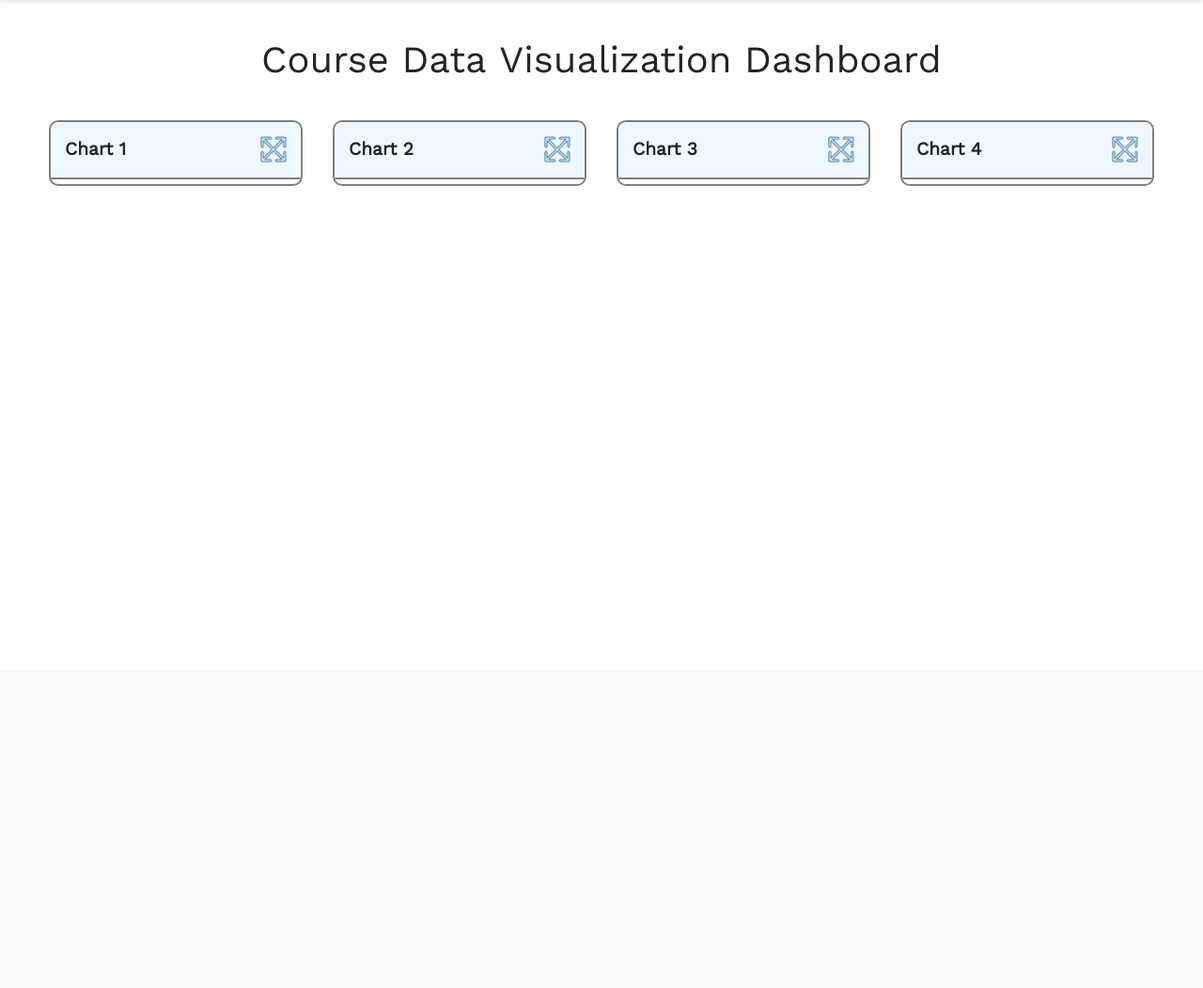
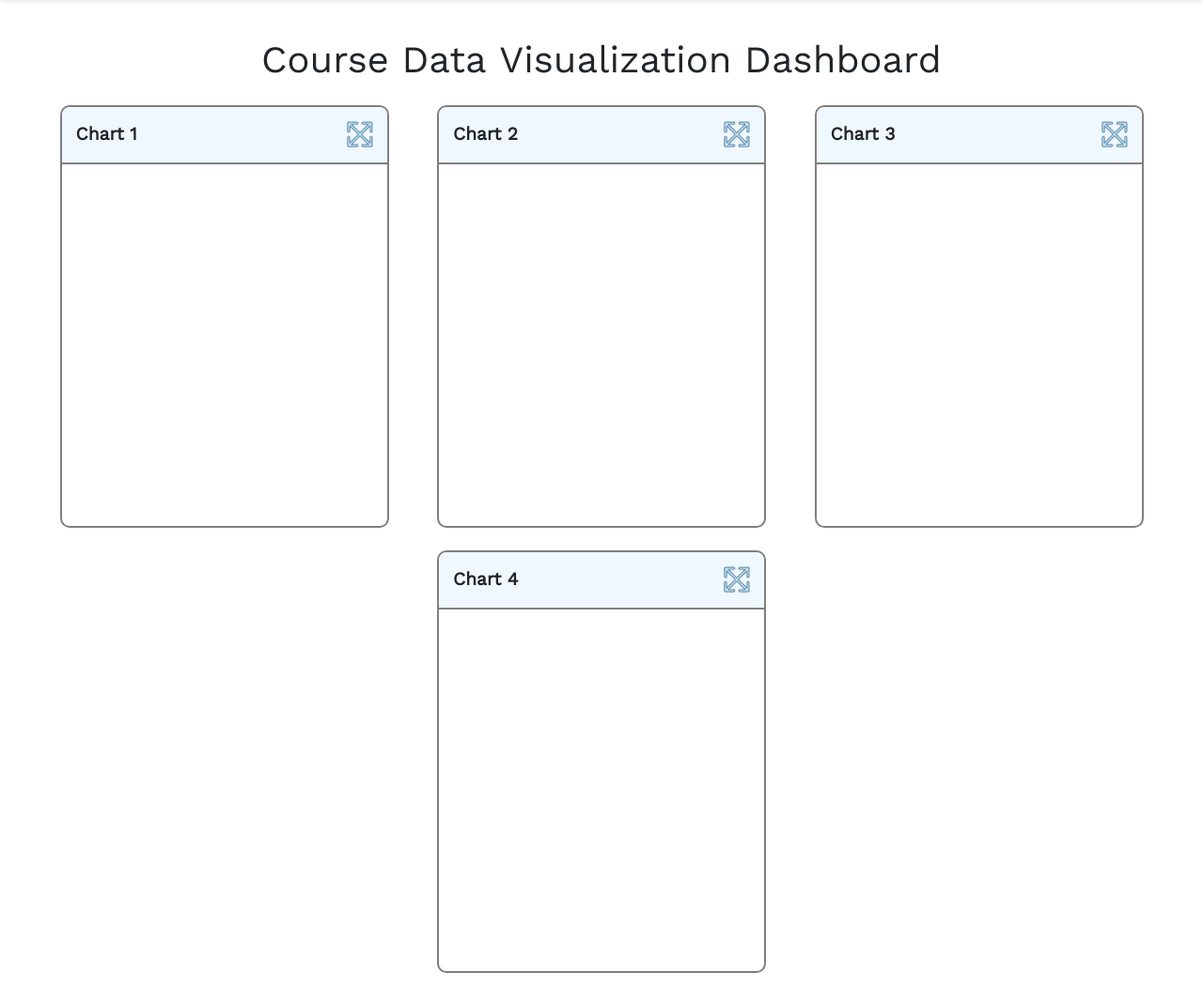
Before and after one commit to thanhhiep0705/Data-Visualizattion-Website-Using-Flask, a Flask app: page /course-visualization in a window 1280 px wide. Shown: the part 86-1138 px from the top of the page at 94% size. Before the commit the page ends 284 px from the top, so only its background shows below. Run offline with Flask 3, Linux system fonts and the light colour scheme; some libraries are stand-ins or nearby versions.

Commit message:
Visualize course data

```diff
--- a/application/routes.py
+++ b/application/routes.py
@@ -1,4 +1,5 @@
 import os
+import re
 from application import app
 from flask import render_template, request
 import pandas as pd
@@ -422,51 +423,121 @@ def jobSearch():
 
 @app.route('/course-visualization')
 def courseVisualization():
+    current_dir = os.path.dirname(os.path.abspath(__file__))
+
+    # Construct the file path for the CSV file
+    csv_path = os.path.join(current_dir, 'static', 'Course.csv')
+    df = pd.read_csv(csv_path, encoding='latin1')
     # Graph One
-    df = px.data.medals_wide()
-    fig1 = px.bar(df, x="nation", y=["gold", "silver", "bronze"])
+
+    fig1, fig1_dialog = graph1(df)
     graph1JSON = json.dumps(fig1, cls=plotly.utils.PlotlyJSONEncoder)
+    graph1_dialogJSON = json.dumps(fig1_dialog, cls=plotly.utils.PlotlyJSONEncoder)
 
     # Graph two
-    df = px.data.iris()
-    fig2 = px.scatter_3d(df, x='sepal_length', y='sepal_width', z='petal_width',
-              color='species')
+    fig2, fig2_dialog = graph2(df)
     graph2JSON = json.dumps(fig2, cls=plotly.utils.PlotlyJSONEncoder)
+    graph2_dialogJSON = json.dumps(fig2_dialog, cls=plotly.utils.PlotlyJSONEncoder)
 
     # Graph three
-    df = px.data.gapminder().query("continent=='Oceania'")
-    fig3 = px.line(df, x="year", y="lifeExp", color='country')
+    fig3, fig3_dialog = graph3(df)
     graph3JSON = json.dumps(fig3, cls=plotly.utils.PlotlyJSONEncoder)
+    graph3_dialogJSON = json.dumps(fig3_dialog, cls=plotly.utils.PlotlyJSONEncoder)
 
-    #Graph four
-    data_canada = px.data.gapminder().query("country == 'Canada'")
-    fig4 = px.bar(data_canada, x='year', y='pop')
+    fig4, fig4_dialog = graph4(df)
     graph4JSON = json.dumps(fig4, cls=plotly.utils.PlotlyJSONEncoder)
+    graph4_dialogJSON = json.dumps(fig4_dialog, cls=plotly.utils.PlotlyJSONEncoder)
 
-    graphsList = [
+    graphsData = [
         {
             'name':'Chart 1',
             'chartId':'chart1',
-            'dialogId': 'dialog-chart1'
+            'dialogId': 'dialog-chart1',
+            'graphData': graph1JSON,
+            'graphDialogData': graph1_dialogJSON
         },
         {
             'name':'Chart 2',
             'chartId':'chart2',
-            'dialogId': 'dialog-chart2'
+            'dialogId': 'dialog-chart2',
+            'graphData': graph2JSON,
+            'graphDialogData': graph2_dialogJSON
         },
         {
             'name':'Chart 3',
             'chartId':'chart3',
-            'dialogId': 'dialog-chart3'
+            'dialogId': 'dialog-chart3',
+            'graphData': graph3JSON,
+            'graphDialogData': graph3_dialogJSON
         },
-        {
+                {
             'name':'Chart 4',
             'chartId':'chart4',
-            'dialogId': 'dialog-chart4'
-        },
+            'dialogId': 'dialog-chart4',
+            'graphData': graph4JSON,
+            'graphDialogData': graph4_dialogJSON
+        }
     ]
+    return render_template('course-visualization.html', graphsData=graphsData)
 
-    return render_template('course-visualization.html', graph1JSON=graph1JSON,  graph2JSON=graph2JSON, graph3JSON=graph3JSON, graph4JSON=graph4JSON, graphsList = graphsList)
+def convert_to_hours(time):
+    match = re.match(r'(\d+(?:\.\d+)?)', str(time))
+    if match:
+        return float(match.group(1))
+    return None
+
+def convert_to_fee(fee):
+    if isinstance(fee, str):
+        match = re.search(r'\d+\.\d+|\d+', fee)
+        if match:
+            return float(match.group())
+    return 0
+
+def graph1(df):
+    new_df = df.loc[:, ['Enroll', 'Subject']]
+    new_df['Enroll'] = new_df['Enroll'].apply(convert_to_hours)
+    df_subject_enroll = new_df.groupby('Subject')['Enroll'].sum().reset_index()
+    df_subject_enroll.columns = ['Subject', 'Total Enroll']
+    fig = px.pie(df_subject_enroll, names="Subject", values="Total Enroll", height= 400, width= 340)
+    fig.update_layout(height= 420, width= 420, showlegend=False, margin=dict(t=35, l=0))
+    fig.update_traces(textposition='inside', textinfo='percent')
+    fig_dialog = px.pie(df_subject_enroll, names="Subject", values="Total Enroll")
+    fig_dialog.update_layout(height= 1100, width= 1100, legend=dict(orientation = "h", yanchor="bottom",y=-1.1,xanchor="left", x=0), margin=dict(l=275, r=275, t=15, b=15))
+    fig_dialog.update_traces(textposition='inside', textinfo='percent+label')
+    return fig, fig_dialog
+
+def graph2(df):
+    new_df = df.loc[:, ['Time', 'Subject']]
+    new_df['Time'] = new_df['Time'].apply(convert_to_hours)
+    df_subject_time = new_df.groupby('Subject')['Time'].mean().reset_index()
+    df_subject_time.columns = ['Subject', 'Average Time']
+    # subjects_to_plot = df_subject_time['Subject'].unique()[10:20]
+    # df_subject_time = df_subject_time.query('Subject in @subjects_to_plot')
+    fig = px.bar(df_subject_time, x="Subject", y="Average Time", color='Subject')
+    fig.update_layout(height=450, width=1080, xaxis={'visible': False}, margin=dict(t=0, l=0))
+    fig_dialog = px.bar(df_subject_time, x="Subject", y="Average Time", color='Subject')
+    fig_dialog.update_layout(height = 700, width =1000, xaxis={'visible': False, 'showticklabels': True, }, margin=dict(l=20, r=20, t=50, b=20), font=dict(size=10),legend=dict(orientation = "h", yanchor="bottom",y=-1.1,xanchor="left", x=0))
+    return fig, fig_dialog
+
+def graph3(df):
+    new_df = df.loc[:, ['Time', 'Level', 'Subject']]
+    new_df['Time'] = new_df['Time'].apply(convert_to_hours)
+    new_df = new_df.groupby(['Subject', 'Level'])['Time'].mean().reset_index()
+    fig = px.bar(new_df, x='Subject', y='Time', color='Level', barmode='stack')
+    fig.update_layout(height=450, width=450, xaxis={'visible': False, 'showticklabels': True}, margin=dict(t=0, l=0))
+    fig_dialog = px.bar(new_df, x='Subject', y='Time', color='Level', barmode='stack')
+    fig_dialog.update_layout(height=1200, width=1100, margin=dict(l=0,r=0, t=50, b=15))
+    return fig, fig_dialog
+
+def graph4(df):
+    new_df = df.loc[:, ['Fee', 'Level', 'Subject']]
+    new_df['Fee'] = new_df['Fee'].apply(convert_to_fee)
+    new_df = new_df.groupby(['Subject', 'Level'])['Fee'].sum().reset_index()
+    fig = px.bar(new_df, x='Subject', y='Fee', color='Level', barmode='stack')
+    fig.update_layout(height=450, width=450, xaxis={'visible': False, 'showticklabels': True}, margin=dict(t=0, l=0))
+    fig_dialog = px.bar(new_df, x='Subject', y='Fee', color='Level', barmode='stack')
+    fig_dialog.update_layout(height=1200, width=1100, margin=dict(l=0,r=0, t=50, b=15))
+    return fig, fig_dialog
 
 @app.route('/job-visualization')
 def jobVisualization():
--- a/application/static/css/dialog.css
+++ b/application/static/css/dialog.css
@@ -1,4 +1,4 @@
 .modal-dialog{
     margin-top: 100px;
-    width: 70vw !important;
+    width: 95vw !important;
 }
--- a/application/static/main.css
+++ b/application/static/main.css
@@ -47,7 +47,7 @@
   border-bottom: 2px solid #00b7d6;
 }
 
-.nav-link.active1{
+.nav-link.active{
     color: #00b7d6 !important ;
 }
 
@@ -67,9 +67,8 @@
 }
 
 .chart-container{
-  min-width: 200px;
-  max-height: 500px;
-  width: 100%;
+  width: 350px;
+  height: 450px;
   border: 2px solid gray;
   border-radius: 10px;
   overflow: hidden;
@@ -93,6 +92,7 @@
   display: none;
 }
 
+
 .chart-container .modebar-container{
   display: none;
 }
@@ -100,3 +100,8 @@
 .plot-container .svg-container{
   max-width: 100%;
 }
+
+#chart-container .legend .scrollbox {
+  width: 100px !important;  /* Set the width of the legend to 1/3 of the total width */
+  overflow: auto !important;
+}
--- a/application/templates/course-visualization.html
+++ b/application/templates/course-visualization.html
@@ -2,10 +2,9 @@
 <div class="py-3 px-5">
   <h1 class="text-center m-4">Course Data Visualization Dashboard</h1>
   <div>
-    <div class="row row-cols-auto justify-content-evenly">
-      {% for chart in graphsList %}
-      <div class=" p-3 col-xl-3 col-lg-4 col-md-6 col-12">
-        <div class="chart-container">
+    <div class="row row-cols-auto justify-content-evenly gap-4">
+      {% for chart in graphsData %}
+        <div class="chart-container col p-0">
           <div class="chart-container-header d-flex justify-content-between align-items-md-center">
             <span>{{chart['name']}}</span>
             <img
@@ -17,14 +16,13 @@
               alt="Zoom icon"
             />
           </div>
-          <div class="chart-container-body">
+          <div class="chart-container-body flex justify-content-center align-items-center">
             <div class="chart" id="{{chart['chartId']}}"></div>
           </div>
-        </div>
       </div>
 
       <div class="modal" id="myModal{{chart['chartId']}}">
-        <div class="modal-dialog" style="max-width: 1000px">
+        <div class="modal-dialog" style="max-width: 1200px">
           <div class="modal-content">
             <!-- Modal Header -->
             <div class="modal-header w-100">
@@ -36,7 +34,7 @@
               <div
                 class="chart overflow-auto"
                 id="{{chart['dialogId']}}"
-                style="height: 700px"
+                style="height: 70vh"
               ></div>
             </div>
           </div>
@@ -50,21 +48,17 @@
 
 <script src="https://cdn.plot.ly/plotly-latest.min.js"></script>
 <script type="text/javascript">
-  var graphs1 = {{ graph1JSON | safe}};
-  Plotly.plot("chart1", graphs1);
-  Plotly.plot("dialog-chart1", graphs1, {});
 
-  var graphs2 = {{ graph2JSON | safe}};
-  Plotly.plot("chart2", graphs2, {});
-  Plotly.plot("dialog-chart2", graphs2, {});
+  var graphs = {{ graphsData|tojson }};
 
-  var graphs3 = {{ graph3JSON | safe}};
-  Plotly.plot("chart3", graphs3, {});
-  Plotly.plot("dialog-chart3", graphs3, {});
+  for (var i = 0; i < graphs.length; i++) {
+    var graph = graphs[i];
+    var graphData = JSON.parse(graph.graphData);
+    var graphDialogData = JSON.parse(graph.graphDialogData);
 
-  var graphs4 = {{ graph4JSON | safe}};
-  Plotly.plot("chart4", graphs4, {});
-  Plotly.plot("dialog-chart4", graphs4, {});
+    Plotly.plot(graph.chartId, graphData, {});
+    Plotly.plot(graph.dialogId, graphDialogData, {});
+  }
 </script>
 
 {% block css %}
--- a/application/templates/job-visualization.html
+++ b/application/templates/job-visualization.html
@@ -24,7 +24,7 @@
       </div>
 
       <div class="modal" id="myModal{{chart['chartId']}}">
-        <div class="modal-dialog" style="max-width: 1000px">
+        <div class="modal-dialog">
           <div class="modal-content">
             <!-- Modal Header -->
             <div class="modal-header w-100">
@@ -32,11 +32,10 @@
               <button type="button" class="btn-close" data-bs-dismiss="modal"></button>
             </div>
             <!-- Modal body -->
-            <div class="w-100 d-flex justify-content-center align-items-lg-center">
+            <div class="modal-body w-100 d-flex justify-content-center align-items-lg-center">
               <div
                 class="chart overflow-auto"
                 id="{{chart['dialogId']}}"
-                style="height: 700px"
               ></div>
             </div>
           </div>
```
Also changed, not shown: application/static/Course.csv.
